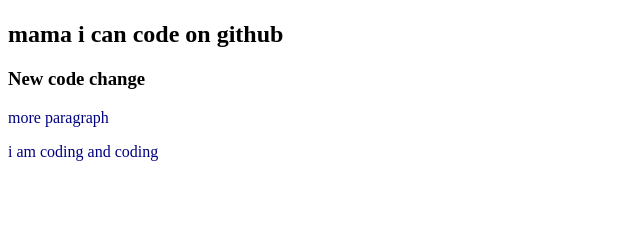
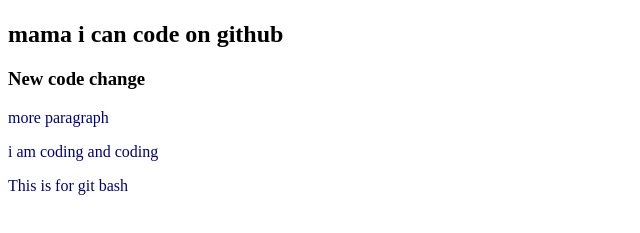
Before and after one commit to pieash9/my-second-repo, a plain HTML site: page index.html in a window 1280 px wide. Shown: the part 59-292 px from the top of the page, without its empty margins (0-640 px from the left). Drawn offline with Linux system fonts and the light colour scheme.

Commit message:
git bash by

```diff
--- a/index.html
+++ b/index.html
@@ -13,5 +13,6 @@
     <h3>New code change</h3>
     <p>more paragraph</p>
     <p>i am coding and coding</p>
+    <p>This is for git bash</p>
 </body>
 </html>
```
